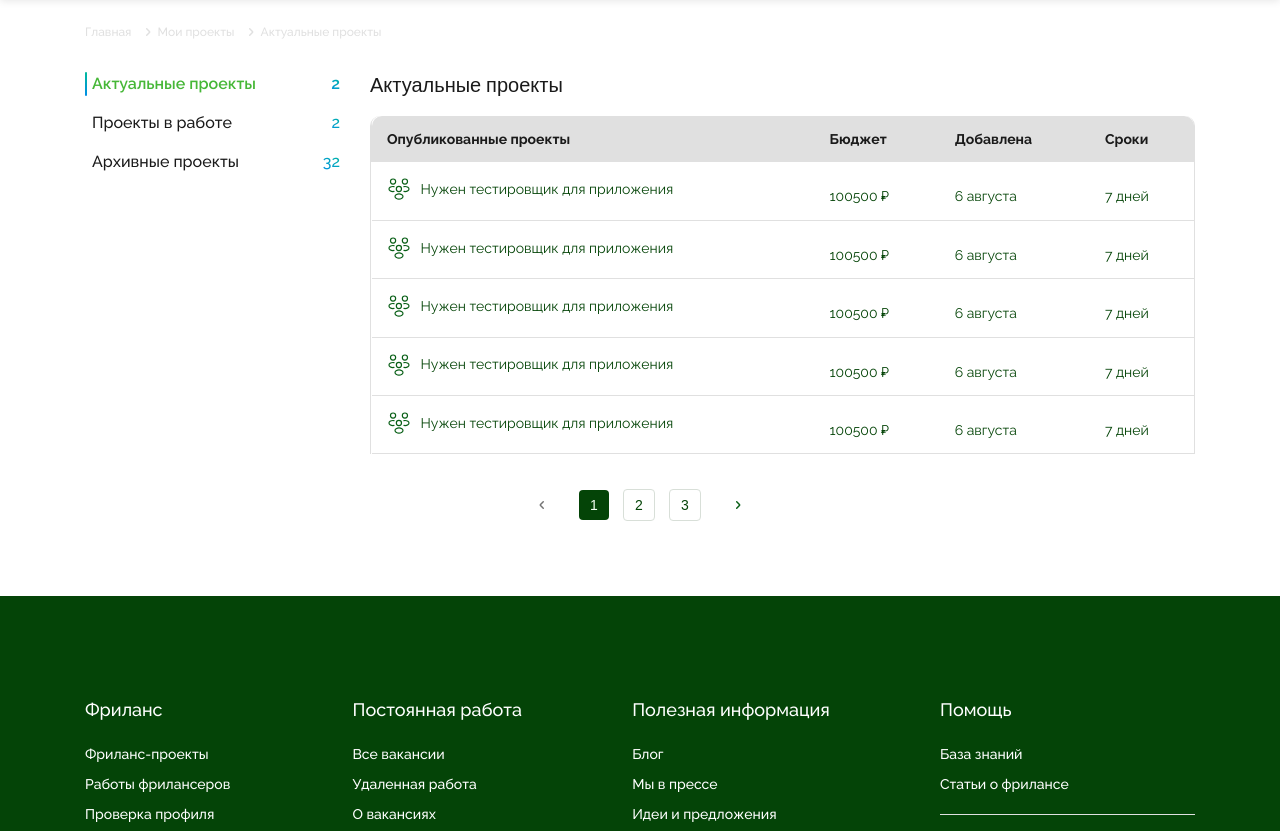
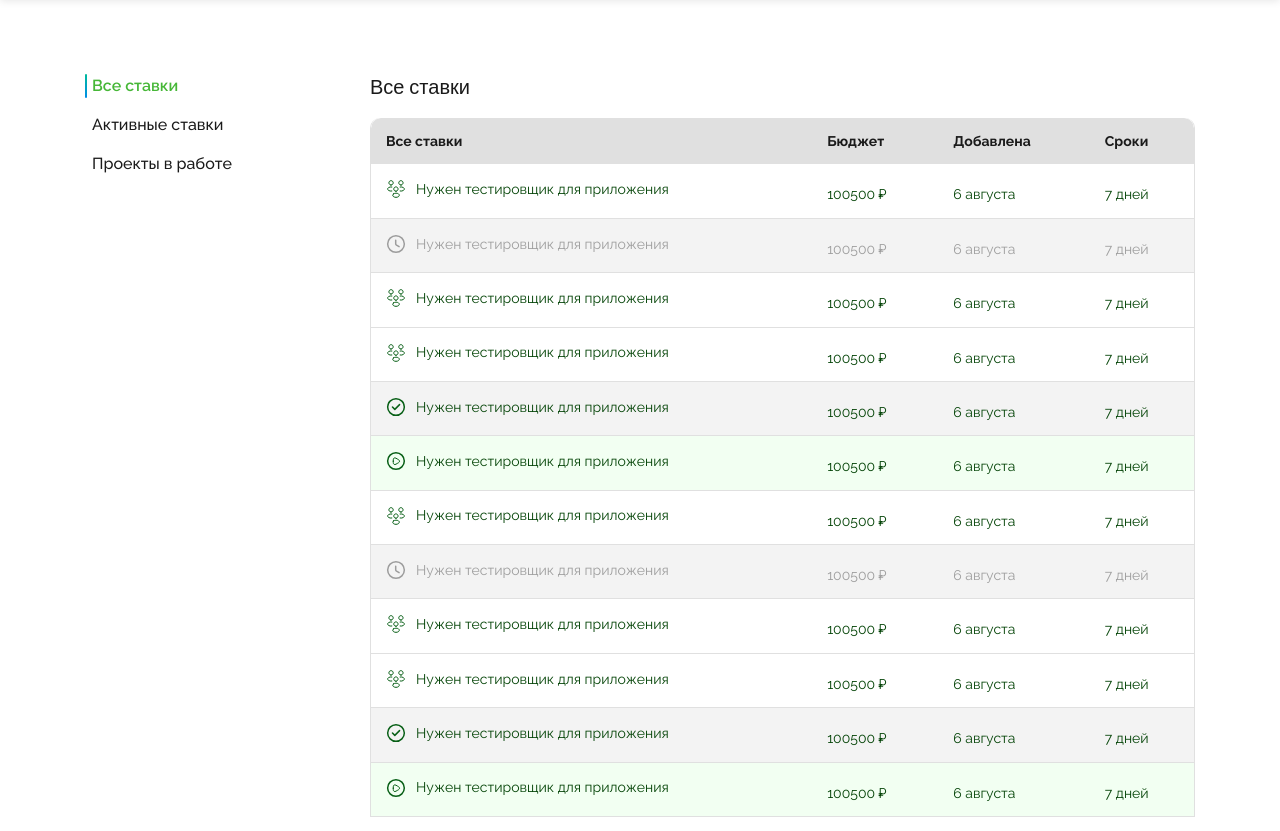
Before and after one commit to nmasliy/ton-work, a plain HTML site: page bids.html in a window 1280 px wide. Shown: the part 106-937 px from the top of the page. Drawn offline with nearby package versions, Linux system fonts and the light colour scheme.

Commit message:
add bids page

```diff
--- a/company-projects-actual.html
+++ b/bids.html
@@ -54,35 +54,26 @@
 				</div>
 			</div>
 		</header>
-		<main class="page__content pb-60">
-			<div class="container">
-				<div class="breadcrumbs">
-					<ul>
-						<li><a href="#">Главная</a></li>
-						<li><a href="#">Мои проекты</a></li>
-						<li><a href="#">Актуальные проекты</a></li>
-					</ul>
-				</div>
-			</div>
-			<section class="cabinet">
+		<main class="page__content">
+			<section class="cabinet cabinet--offset-top">
 				<div class="container">
 					<div class="cabinet__inner">
 						<aside class="cabinet__aside">
 							<nav class="cabinet__nav">
 								<ul>
-									<li class="active"><a href="#">Актуальные проекты <span>2</span></a></li>
-									<li><a href="company-projects-finished.html">Проекты в работе <span>2</span></a></li>
-									<li><a href="company-projects-actual.html">Архивные проекты <span>32</span></a></li>
+									<li class="active bold"><a href="#">Все ставки</a></li>
+									<li><a href="#">Активные ставки</a></li>
+									<li><a href="#">Проекты в работе</a></li>
 								</ul>
 							</nav>
 						</aside>
 						<div class="cabinet__main">
-							<h1 class="title cabinet__title">Актуальные проекты</h1>
+							<h1 class="title cabinet__title">Все ставки</h1>
 							<div class="section-table section-table--border section-table--gray">
 								<table>
 									<thead>
 										<tr>
-											<th>Опубликованные проекты</th>
+											<th>Все ставки</th>
 											<th>Бюджет</th>
 											<th>Добавлена</th>
 											<th>Сроки</th>
@@ -91,7 +82,18 @@
 									<tbody>
 										<tr>
 											<td>
-												<a href="#" class="section-table__title"><img src="img/people.svg" width="24" height="24" alt=""><span>Нужен тестировщик для
+												<a href="#" class="section-table__title"><img src="img/people.svg" width="20" height="20"
+														alt=""><span>Нужен тестировщик для
+														приложения</span></a>
+											</td>
+											<td>100500&nbsp;₽</td>
+											<td>6&nbsp;августа</td>
+											<td>7&nbsp;дней</td>
+										</tr>
+										<tr class="tr-disabled">
+											<td>
+												<a href="#" class="section-table__title"><img src="img/clock.svg" width="20" height="20"
+														alt=""><span>Нужен тестировщик для
 														приложения</span></a>
 											</td>
 											<td>100500&nbsp;₽</td>
@@ -100,7 +102,8 @@
 										</tr>
 										<tr>
 											<td>
-												<a href="#" class="section-table__title"><img src="img/people.svg" width="24" height="24" alt=""><span>Нужен тестировщик для
+												<a href="#" class="section-table__title"><img src="img/people.svg" width="20" height="20"
+														alt=""><span>Нужен тестировщик для
 														приложения</span></a>
 											</td>
 											<td>100500&nbsp;₽</td>
@@ -109,7 +112,30 @@
 										</tr>
 										<tr>
 											<td>
-												<a href="#" class="section-table__title"><img src="img/people.svg" width="24" height="24" alt=""><span>Нужен тестировщик для
+												<a href="#" class="section-table__title"><img src="img/people.svg" width="20" height="20"
+														alt=""><span>Нужен тестировщик для
+														приложения</span></a>
+											</td>
+											<td>100500&nbsp;₽</td>
+											<td>6&nbsp;августа</td>
+											<td>7&nbsp;дней</td>
+										</tr>
+										<tr class="tr-gray">
+											<td>
+												<a href="#" class="section-table__title"><img src="img/tick-circle.svg" width="20" height="20"
+														alt=""><span>Нужен
+														тестировщик для
+														приложения</span></a>
+											</td>
+											<td>100500&nbsp;₽</td>
+											<td>6&nbsp;августа</td>
+											<td>7&nbsp;дней</td>
+										</tr>
+										<tr class="tr-green">
+											<td>
+												<a href="#" class="section-table__title"><img src="img/play-2.svg" width="20" height="20"
+														alt=""><span>Нужен
+														тестировщик для
 														приложения</span></a>
 											</td>
 											<td>100500&nbsp;₽</td>
@@ -118,7 +144,18 @@
 										</tr>
 										<tr>
 											<td>
-												<a href="#" class="section-table__title"><img src="img/people.svg" width="24" height="24" alt=""><span>Нужен тестировщик для
+												<a href="#" class="section-table__title"><img src="img/people.svg" width="20" height="20"
+														alt=""><span>Нужен тестировщик для
+														приложения</span></a>
+											</td>
+											<td>100500&nbsp;₽</td>
+											<td>6&nbsp;августа</td>
+											<td>7&nbsp;дней</td>
+										</tr>
+										<tr class="tr-disabled">
+											<td>
+												<a href="#" class="section-table__title"><img src="img/clock.svg" width="20" height="20"
+														alt=""><span>Нужен тестировщик для
 														приложения</span></a>
 											</td>
 											<td>100500&nbsp;₽</td>
@@ -127,7 +164,40 @@
 										</tr>
 										<tr>
 											<td>
-												<a href="#" class="section-table__title"><img src="img/people.svg" width="24" height="24" alt=""><span>Нужен тестировщик для
+												<a href="#" class="section-table__title"><img src="img/people.svg" width="20" height="20"
+														alt=""><span>Нужен тестировщик для
+														приложения</span></a>
+											</td>
+											<td>100500&nbsp;₽</td>
+											<td>6&nbsp;августа</td>
+											<td>7&nbsp;дней</td>
+										</tr>
+										<tr>
+											<td>
+												<a href="#" class="section-table__title"><img src="img/people.svg" width="20" height="20"
+														alt=""><span>Нужен тестировщик для
+														приложения</span></a>
+											</td>
+											<td>100500&nbsp;₽</td>
+											<td>6&nbsp;августа</td>
+											<td>7&nbsp;дней</td>
+										</tr>
+										<tr class="tr-gray">
+											<td>
+												<a href="#" class="section-table__title"><img src="img/tick-circle.svg" width="20" height="20"
+														alt=""><span>Нужен
+														тестировщик для
+														приложения</span></a>
+											</td>
+											<td>100500&nbsp;₽</td>
+											<td>6&nbsp;августа</td>
+											<td>7&nbsp;дней</td>
+										</tr>
+										<tr class="tr-green">
+											<td>
+												<a href="#" class="section-table__title"><img src="img/play-2.svg" width="20" height="20"
+														alt=""><span>Нужен
+														тестировщик для
 														приложения</span></a>
 											</td>
 											<td>100500&nbsp;₽</td>
@@ -144,8 +214,10 @@
 							<li class="pagination__arrow">
 								<a href="#">
 									<svg width="10" height="10" viewBox="0 0 10 10" fill="none" xmlns="http://www.w3.org/2000/svg">
-										<path d="M6.25002 8.3002L3.53335 5.58353C3.21252 5.2627 3.21252 4.7377 3.53335 4.41686L6.25002 1.7002"
-											stroke="#757575" stroke-width="1.5" stroke-miterlimit="10" stroke-linecap="round" stroke-linejoin="round" />
+										<path
+											d="M6.25002 8.3002L3.53335 5.58353C3.21252 5.2627 3.21252 4.7377 3.53335 4.41686L6.25002 1.7002"
+											stroke="#757575" stroke-width="1.5" stroke-miterlimit="10" stroke-linecap="round"
+											stroke-linejoin="round" />
 									</svg>
 								</a>
 							</li>
@@ -156,7 +228,8 @@
 								<a href="#">
 									<svg width="10" height="10" viewBox="0 0 10 10" fill="none" xmlns="http://www.w3.org/2000/svg">
 										<path d="M3.7124 8.3002L6.42907 5.58353C6.7499 5.2627 6.7499 4.7377 6.42907 4.41686L3.7124 1.7002"
-											stroke="#085F16" stroke-width="1.5" stroke-miterlimit="10" stroke-linecap="round" stroke-linejoin="round" />
+											stroke="#085F16" stroke-width="1.5" stroke-miterlimit="10" stroke-linecap="round"
+											stroke-linejoin="round" />
 									</svg>
 								</a>
 							</li>
--- a/scss/base/_media.scss
+++ b/scss/base/_media.scss
@@ -63,7 +63,7 @@
 			display: block;
 			padding-bottom: 30px;
 			&:first-child {
-				border-bottom: 1px solid #E0E0E0;
+				border-bottom: 1px solid #e0e0e0;
 			}
 		}
 		&__col {
@@ -123,7 +123,6 @@
 		}
 	}
 	.modal-finish {
-
 		&.active .modal__inner {
 			padding: 50px 20px 30px;
 		}
@@ -430,7 +429,8 @@
 	.project {
 		&__aside-btn {
 			width: auto;
-			svg, img {
+			svg,
+			img {
 				margin-left: 18px;
 			}
 		}
@@ -791,6 +791,11 @@
 			min-width: 250px;
 		}
 	}
+	.cabinet {
+		&--offset-top {
+			padding-top: 0;
+		}
+	}
 	.card {
 		flex-direction: column;
 		&__content {
--- a/scss/base/_ui.scss
+++ b/scss/base/_ui.scss
@@ -893,13 +893,12 @@
 		font-size: 14px;
 		min-width: 600px;
 	}
-	thead tr {
-		background-color: #f3f3f3;
-	}
 	th {
 		text-align: left;
 		padding: 15px;
 		font-weight: 700;
+		background-color: #f3f3f3;
+
 		&:first-child {
 			border-radius: 10px 0px 0px 0px;
 		}
@@ -919,19 +918,19 @@
 		&.tr-gray {
 			background-color: #f3f3f3;
 		}
-	}
-	tbody {
-		td {
-			&:first-child {
-				border-radius: 10px 0px 0px 0px;
+		&.tr-disabled {
+			background-color: #f3f3f3;
+			* {
+				color: #9E9E9E;
 			}
-			&:last-child {
-				border-radius: 0px 10px 0px 0px;
+			img {
+				filter: grayscale(1);
+				opacity: 0.5;
 			}
 		}
 	}
 	&--gray {
-		thead tr {
+		th {
 			background-color: #e0e0e0;
 		}
 	}
@@ -939,14 +938,6 @@
 		border-radius: 10px 10px 0 0;
 		border-left: 1px solid  #E0E0E0;
 		border-right: 1px solid  #E0E0E0;
-		th {
-			&:last-child {
-				border-right: 1px solid  #E0E0E0;
-			}
-			&:first-child {
-				border-left: 1px solid  #E0E0E0;
-			}
-		}
 		td {
 			border-bottom: 1px solid  #E0E0E0;
 		}
--- a/scss/blocks/_cabinet.scss
+++ b/scss/blocks/_cabinet.scss
@@ -1,5 +1,8 @@
 .cabinet {
 	font-size: 16px;
+	&--offset-top {
+		padding-top: 60px;
+	}
 	&__inner {
 		display: grid;
 		grid-template-columns: 255px auto;
--- a/scss/blocks/_profile.scss
+++ b/scss/blocks/_profile.scss
@@ -153,6 +153,9 @@
 		line-height: 1.43;
 		gap: 30px;
 		margin-bottom: 20px;
+		&--border {
+			border-bottom: 1px solid #616161;
+		}
 	}
 
 	&__info {
@@ -311,6 +314,8 @@
 
 	&__text {
 		word-break: break-word;
+		font-weight: 500;
+		line-height: 1.5;
 	}
 }
 .portfolio {
--- a/scss/utilities/_helpers.scss
+++ b/scss/utilities/_helpers.scss
@@ -28,6 +28,9 @@
 	.pt-10 {
 		padding-top: 10px;
 	}
+	.pt-60 {
+		padding-top: 60px;
+	}
 	.pb-60 {
 		padding-bottom: 60px;
 	}
@@ -37,6 +40,9 @@
 	.px-15 {
 		padding-left: 15px;
 		padding-right: 15px;
+	}
+	.py-60 {
+		padding: 60px 0;
 	}
 	.m-0 {
 		margin: 0;
@@ -71,6 +77,9 @@
 	.mb-65 {
 		margin-bottom: 65px;
 	}
+	.bold {
+		font-weight: 600;
+	}
 	.flex-start {
 		align-items: flex-start;
 	}
```
Also changed, not shown: company-profile-2.html (+1 -1 lines), company-projects-archive.html (+5 -5 lines), company-projects-finished.html (+5 -5 lines), freelancer-profile.html (+63 -78 lines), test.html (+0 -2 lines), css/style.css, 1 other file.
